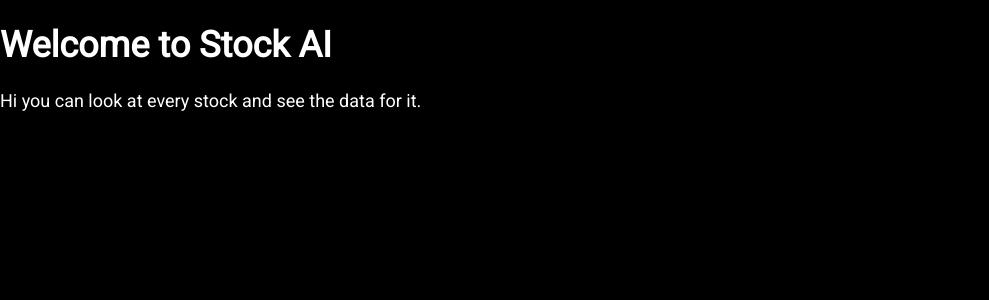
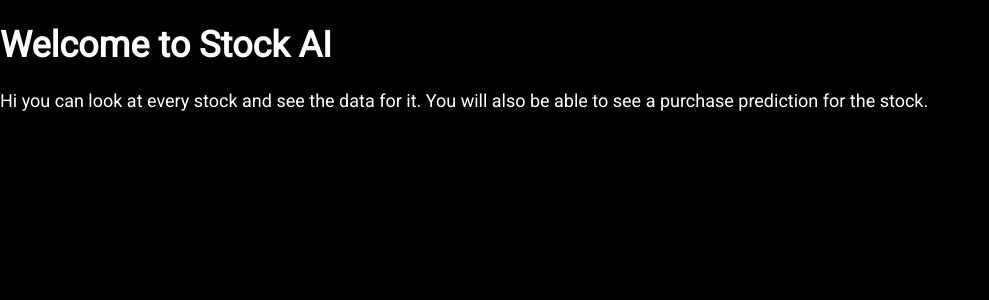
Before and after one commit to Lukasdotcom/stock-ai, a Next.js app: page / in a window 1280 px wide. Shown: the top 300 px of the page, without its empty margins (0-989 px from the left). Built offline with nearby package versions, Linux system fonts and the light colour scheme.

Commit message:
Fixes bug with stopping program in the middle of loading bot on stock and added color to prediction

```diff
--- a/pages/index.js
+++ b/pages/index.js
@@ -2,8 +2,7 @@ export default function Home() {
   return (
     <>
       <h1>Welcome to Stock AI</h1>
-      <p>Hi you can look at every stock and see the data for it.</p>
-
+      <p>Hi you can look at every stock and see the data for it. You will also be able to see a purchase prediction for the stock.</p>
     </>
   )
 }
--- a/pages/stocks/[name].js
+++ b/pages/stocks/[name].js
@@ -19,7 +19,7 @@ export default function Graph( { title, stock, bestBot, prediction } ) {
                 height="400px"
                 legendToggle
             />
-            <p>Stock purchase prediction is: { prediction }</p>
+            <p>Stock purchase prediction is: <d style={{color: prediction>0 ? "green" : "red"}}>{ prediction }</d></p>
         </>
     )
   }
--- a/supervisor.mjs
+++ b/supervisor.mjs
@@ -68,6 +68,8 @@ const connection = createConnection({
     password : "password",
     database : 'stock'
     });
+// Makes sure to reset the lastBotUpdate flag so it can be retriggered
+connection.query("UPDATE stockMeta SET lastBotUpdate=1 WHERE lastBotUpdate=0", function() {})
 // Makes sure that the correct amount of bots are loaded.
 function saveLoadMutate(botList) {
     if (botList == undefined) {
```
